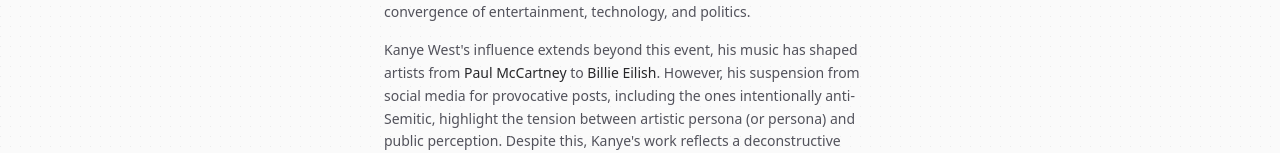
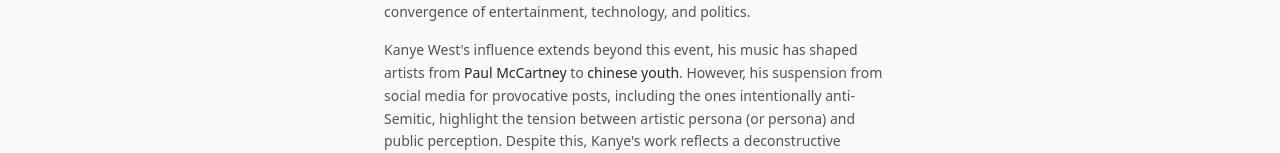
Before and after one commit to sailorjacob/Haven, a Next.js app: page /ns-essay in a window 1280 px wide. Shown: the part 604-757 px from the top of the page. Built offline with nearby package versions, Linux system fonts and the light colour scheme.

Commit message:
Update Kanye's influence to reference Chinese youth instead of Billie Eilish

```diff
--- a/app/ns-essay/page.tsx
+++ b/app/ns-essay/page.tsx
@@ -90,7 +90,7 @@ export default function LetterPage() {
             On July 4, 2020, <a href="https://x.com/elonmusk/status/1279577069005897728" className="text-zinc-800 hover:text-zinc-900 underline" target="_blank" rel="noopener noreferrer"><span className="font-medium text-zinc-800">Kanye West</span></a> tweeted his intention to run for President of the United States, a post with a quick supporting reply from <a href="https://www.vanityfair.com/style/2020/07/elon-musk-kanye-west-president-support-again?srsltid=AfmBOopgZTPSLbEaccn7ZHeI-3G2YpHciG6UkmY3EH8ko_a1x7n0Q14G" className="text-zinc-800 hover:text-zinc-900 underline" target="_blank" rel="noopener noreferrer"><span className="font-medium text-zinc-800">Elon Musk</span></a>: <em>"You have my full support!"</em> This moment, while seemingly impulsive, marks a fascinating convergence of entertainment, technology, and politics.
           </p>
           <p className="text-zinc-600 leading-relaxed mb-4 text-sm">
-            Kanye West's influence extends beyond this event, his music has shaped artists from <span className="font-medium text-zinc-800">Paul McCartney</span> to <span className="font-medium text-zinc-800">Billie Eilish</span>. However, his suspension from social media for provocative posts, including the ones intentionally anti-Semitic, highlight the tension between artistic persona (or persona) and public perception. Despite this, Kanye's work reflects a deconstructive creativity closer to a civil rights advocate than the negative labels often attached to him. This is consistent with all of our best, merely exaggerated in raw performance art.
+            Kanye West's influence extends beyond this event, his music has shaped artists from <span className="font-medium text-zinc-800">Paul McCartney</span> to <span className="font-medium text-zinc-800">chinese youth</span>. However, his suspension from social media for provocative posts, including the ones intentionally anti-Semitic, highlight the tension between artistic persona (or persona) and public perception. Despite this, Kanye's work reflects a deconstructive creativity closer to a civil rights advocate than the negative labels often attached to him. This is consistent with all of our best, merely exaggerated in raw performance art.
           </p>
 
           <p className="text-zinc-600 leading-relaxed mb-4 text-sm">
```
